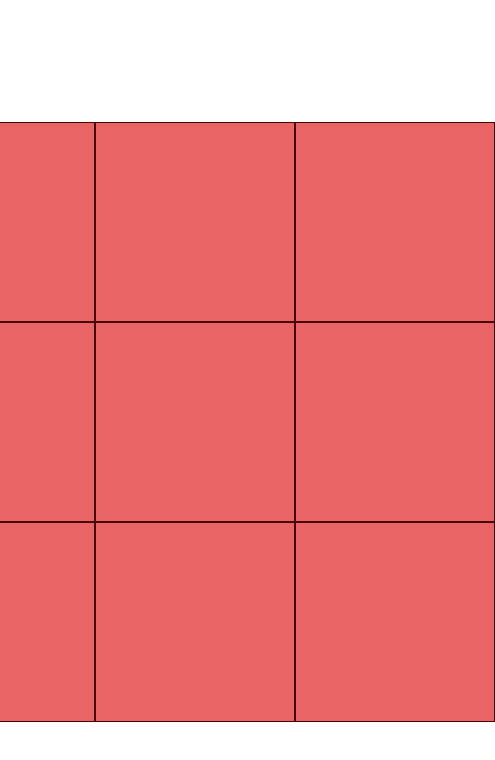
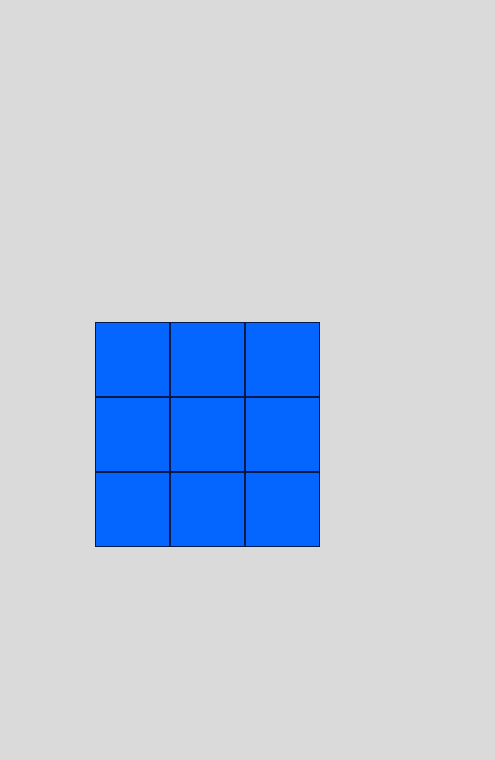
Before and after one commit to lmiguelcolombo/tic-tac-toe-react, a React (Create React App) app: page / in a window 390 px wide. Shown: the top 760 px of the page, 495 px wide, since content can reach past the window. Built offline with nearby package versions, Linux system fonts and the light colour scheme; a web font is replaced by a local one.

Commit message:
refactor: add media queries for mobile stylization

```diff
--- a/src/components/board.css
+++ b/src/components/board.css
@@ -1,5 +1,9 @@
 html {
   font-family: "Inter", sans-serif;
+}
+
+body {
+  background-color: #dadada;
 }
 
 #tic-tac-toe {
@@ -12,6 +16,12 @@ canvas#canvas-element {
   margin: 0;
   width: 0;
   height: 0;
+}
+
+h1 {
+  font: 500 50px "Fredoka", sans-serif;
+  display: block;
+  position: relative;
 }
 
 .board {
@@ -30,16 +40,17 @@ canvas#canvas-element {
   align-items: center;
   justify-content: center;
 
-  font: 600 30px "Inter", sans-serif;
+  font: 600 100px "Fredoka", sans-serif;
+  color: #dadada;
 
-  background-color: #e96464;
-  border: 1px solid rgb(75, 4, 4);
+  background-color: #0565ff;
+  border: 1px solid rgb(4, 26, 75);
 
   transition: background 0.3s ease-in-out;
 }
 
 .square:hover {
-  background-color: #e92a2a;
+  background-color: #004dc8;
   cursor: pointer;
 }
 
@@ -60,7 +71,7 @@ canvas#canvas-element {
   font-weight: 700;
   font-size: 40px;
 
-  background: #38ff4999;
+  background: #13bd22c1;
   border-radius: 2rem;
 
   padding: 4rem;
@@ -71,14 +82,53 @@ canvas#canvas-element {
 
   padding: 10px;
 
-  background: #18812199;
-  border: 2px solid #18812199;
+  background: #0a933199;
+  border: 2px solid #11911c99;
   border-radius: 0.5rem;
 
   transition: 0.3s ease;
 }
 
 .status button:hover {
-  background-color: #10581699;
+  background-color: #1c822599;
   cursor: pointer;
 }
+
+@media (max-width: 500px) {
+  #tic-tac-toe {
+    display: flex;
+    flex-direction: row;
+    gap: 10rem;
+  }
+
+  canvas#canvas-element {
+    margin: 0;
+    width: 0;
+    height: 0;
+  }
+
+  .board {
+    width: 200px;
+    height: 200px;
+    grid-gap: 0;
+    display: grid;
+    grid-template-columns: repeat(3, 75px);
+  }
+
+  .square {
+    width: 75px;
+    height: 75px;
+
+    display: flex;
+    align-items: center;
+    justify-content: center;
+
+    font: 600 40px "Fredoka", sans-serif;
+    color: #dadada;
+
+    background-color: #0565ff;
+    border: 1px solid rgb(4, 26, 75);
+
+    transition: background 0.3s ease-in-out;
+  }
+}
```
